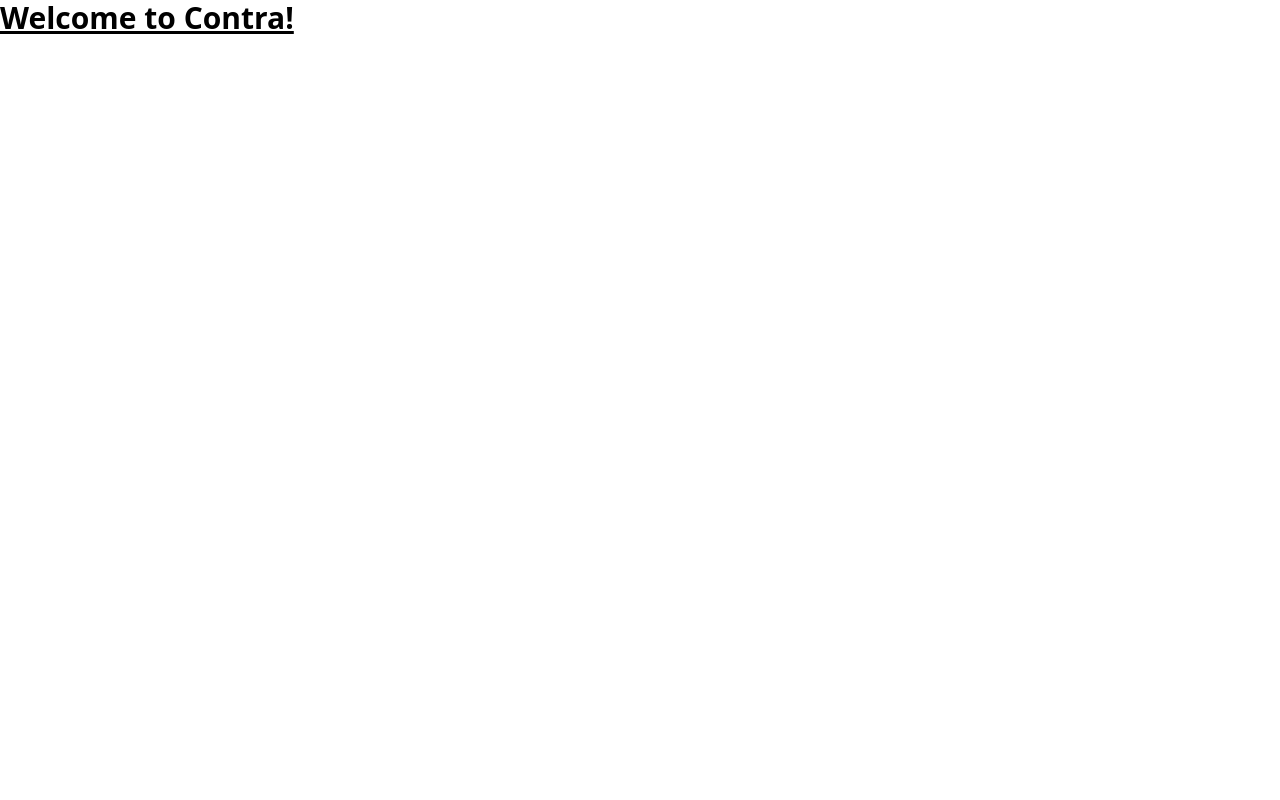
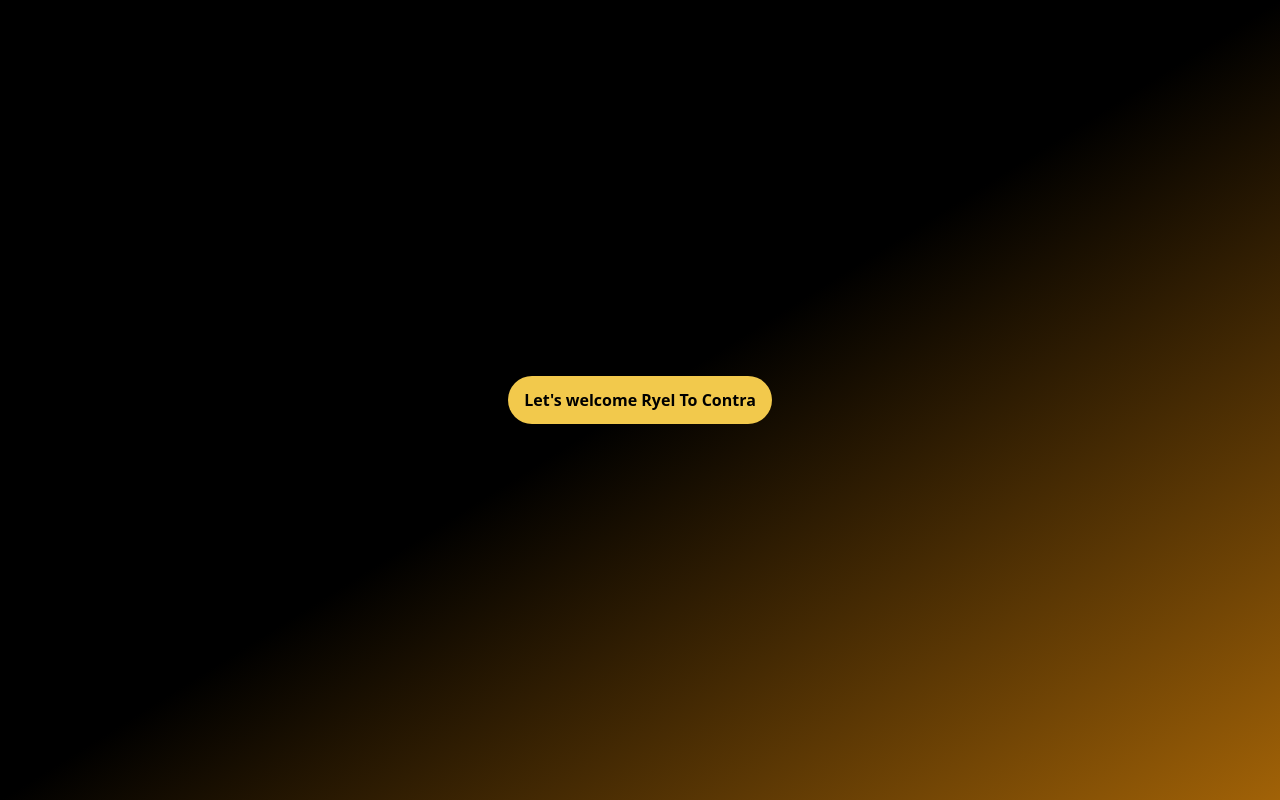
Before and after one commit to contra/contra-interview-assessment, a Next.js app in the folder frontend/: page / in a window 1280 px wide. Built offline with nearby package versions, Linux system fonts and the light colour scheme.

Commit message:
Create basic Modal using React Portal

```diff
--- a/frontend/package.json
+++ b/frontend/package.json
@@ -31,6 +31,8 @@
     "lint-staged": "13.0.3",
     "postcss": "^8.4.16",
     "prettier": "2.7.1",
+    "prettier-plugin-tailwindcss": "^0.1.13",
+    "react-icons": "^4.4.0",
     "tailwindcss": "^3.1.8",
     "typescript": "4.7.4"
   }
--- /dev/null
+++ b/frontend/src/components/Modal.tsx
@@ -0,0 +1,28 @@
+import { createPortal } from 'react-dom';
+import { AiFillCloseCircle } from 'react-icons/ai';
+
+type Props = {
+  onClose: () => void;
+  open: boolean;
+};
+
+const Modal = ({ open, onClose }: Props) => {
+  if (!open) return null;
+
+  return createPortal(
+    <div className="fixed top-0 flex h-screen w-screen items-center justify-center bg-transparent">
+      <div className="flex h-2/3 w-2/3 flex-col items-center justify-center rounded-xl bg-white">
+        <button
+          className="rounded-full text-red-600 "
+          onClick={onClose}
+          type="button"
+        >
+          <AiFillCloseCircle size={24} />
+        </button>
+      </div>
+    </div>,
+    document.querySelector('#portal') as HTMLElement
+  );
+};
+
+export default Modal;
--- /dev/null
+++ b/frontend/src/pages/_document.tsx
@@ -0,0 +1,17 @@
+/* eslint-disable canonical/filename-match-exported */
+import { Html, Head, Main, NextScript } from 'next/document';
+
+const Document = () => {
+  return (
+    <Html>
+      <Head />
+      <body>
+        <Main />
+        <div id="portal" />
+        <NextScript />
+      </body>
+    </Html>
+  );
+};
+
+export default Document;
--- a/frontend/src/pages/index.tsx
+++ b/frontend/src/pages/index.tsx
@@ -1,8 +1,23 @@
 /* eslint-disable canonical/filename-match-exported */
 import { type NextPage } from 'next';
+import { useState } from 'react';
+import Modal from '@/components/Modal';
 
 const Index: NextPage = () => {
-  return <h1 className="text-3xl font-bold underline">Welcome to Contra!</h1>;
+  const [modalOpen, setModalOpen] = useState(false);
+
+  return (
+    <div className="flex h-screen w-screen items-center justify-center bg-gradient-to-br from-black via-black  to-yellow-700 antialiased">
+      <button
+        className="rounded-full bg-[#f2c94c] px-4 py-3 font-semibold text-black"
+        onClick={() => setModalOpen(true)}
+        type="button"
+      >
+        Let's welcome Ryel To Contra
+      </button>
+      <Modal onClose={() => setModalOpen(false)} open={modalOpen} />
+    </div>
+  );
 };
 
 export default Index;
```
Also changed, not shown: 1 other file (tests, documents, lock files or other folders).
